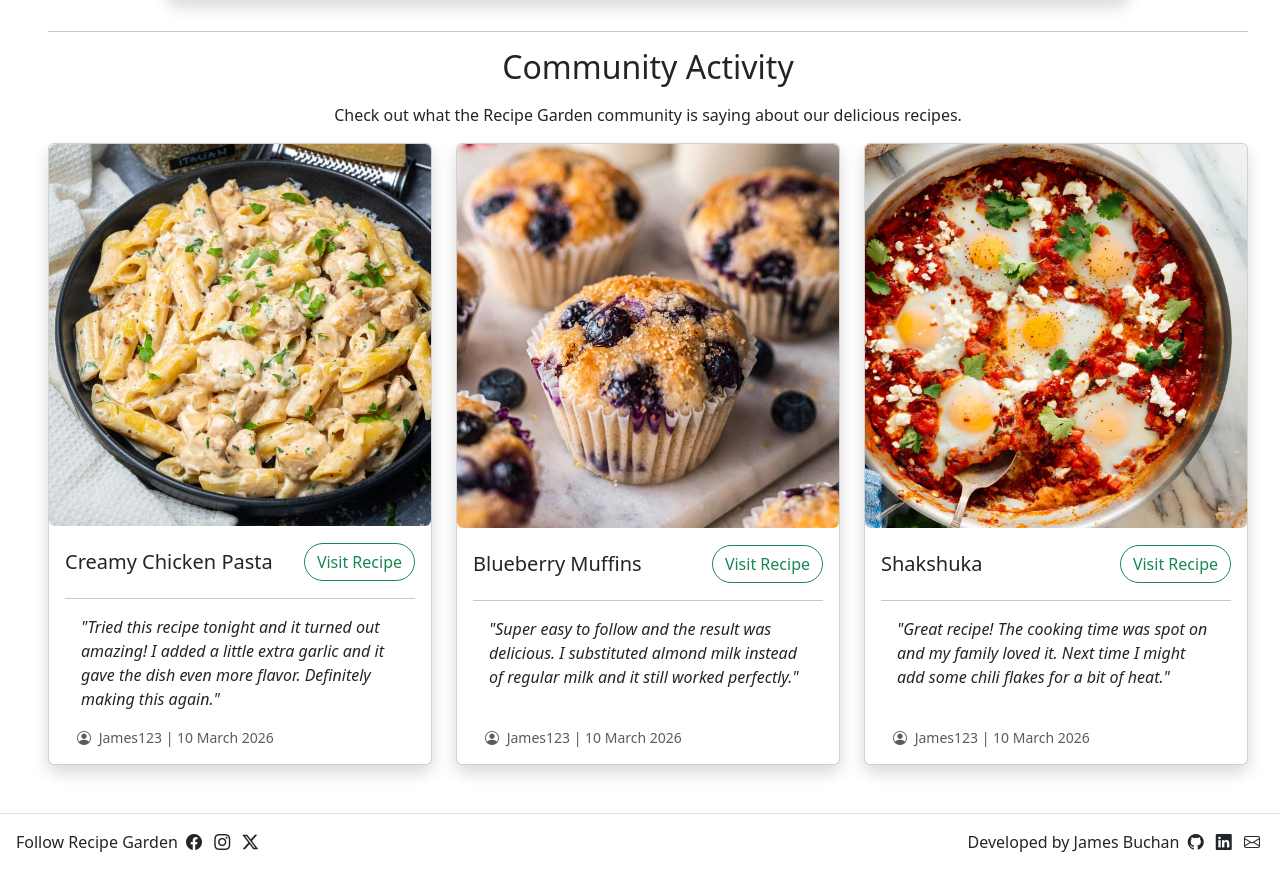
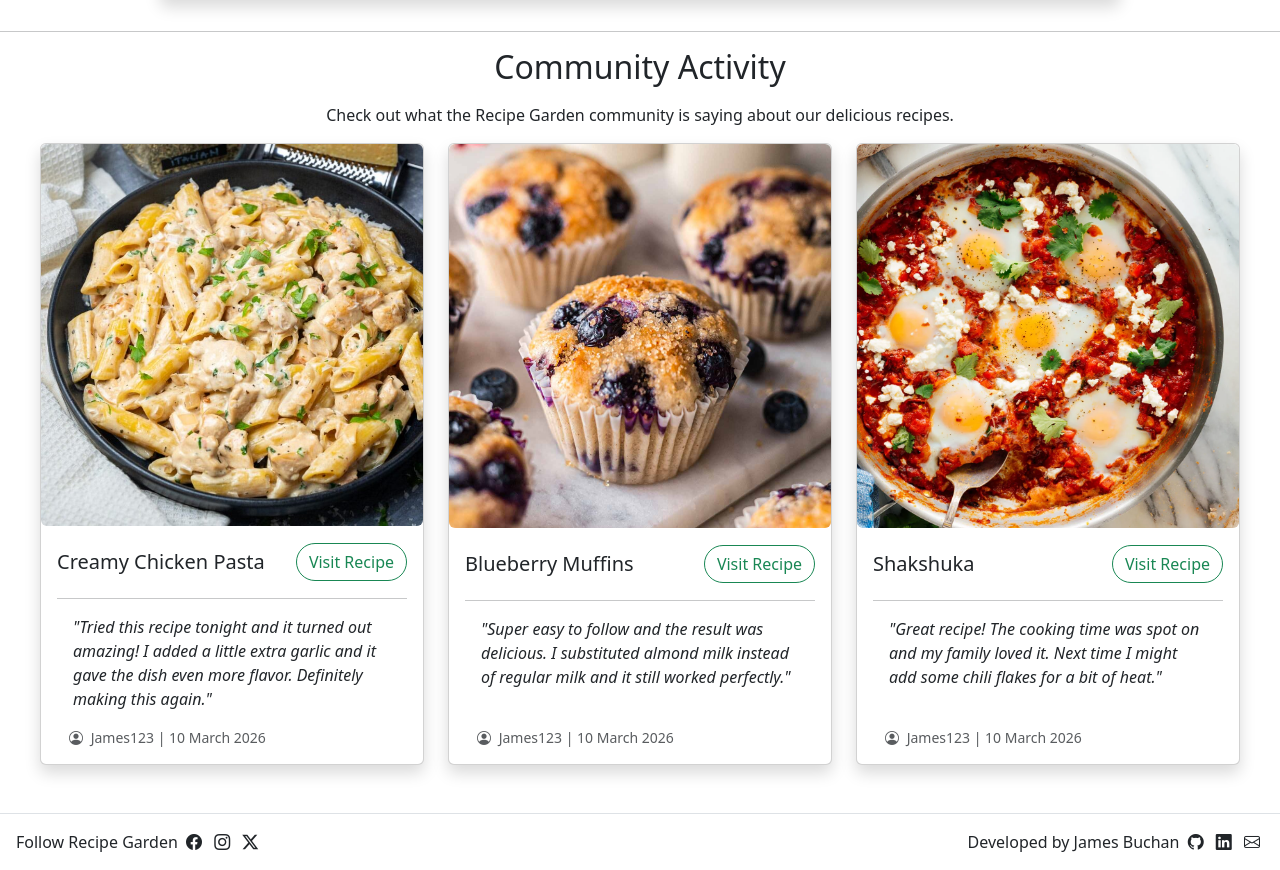
Before and after one commit to JamesB62/RecipeGarden, a Django app: page / in a window 1280 px wide. Shown: the part 764-1634 px from the top of the page. Run offline with Django 5.2, Linux system fonts and the light colour scheme; some libraries are stand-ins or nearby versions; some web fonts are replaced.

Commit message:
Added wave-test

```diff
--- a/recipeproject/recipeapp/templates/base.html
+++ b/recipeproject/recipeapp/templates/base.html
@@ -57,7 +57,7 @@
         </nav>
         <!-- MAIN CONTENT -->
         <div class="d-flex flex-grow-1">
-            <div class="mt-3 mb-5 mx-5" style="width: 100%;">
+            <div class="mt-3 mb-5" style="width: 100%;">
                 {% block content %}
                 {% endblock %}
             </div>
```
Also changed, not shown: recipeproject/recipeapp/templates/home.html (+9 -2 lines), recipeproject/recipeapp/static/wave-test.png (added).
